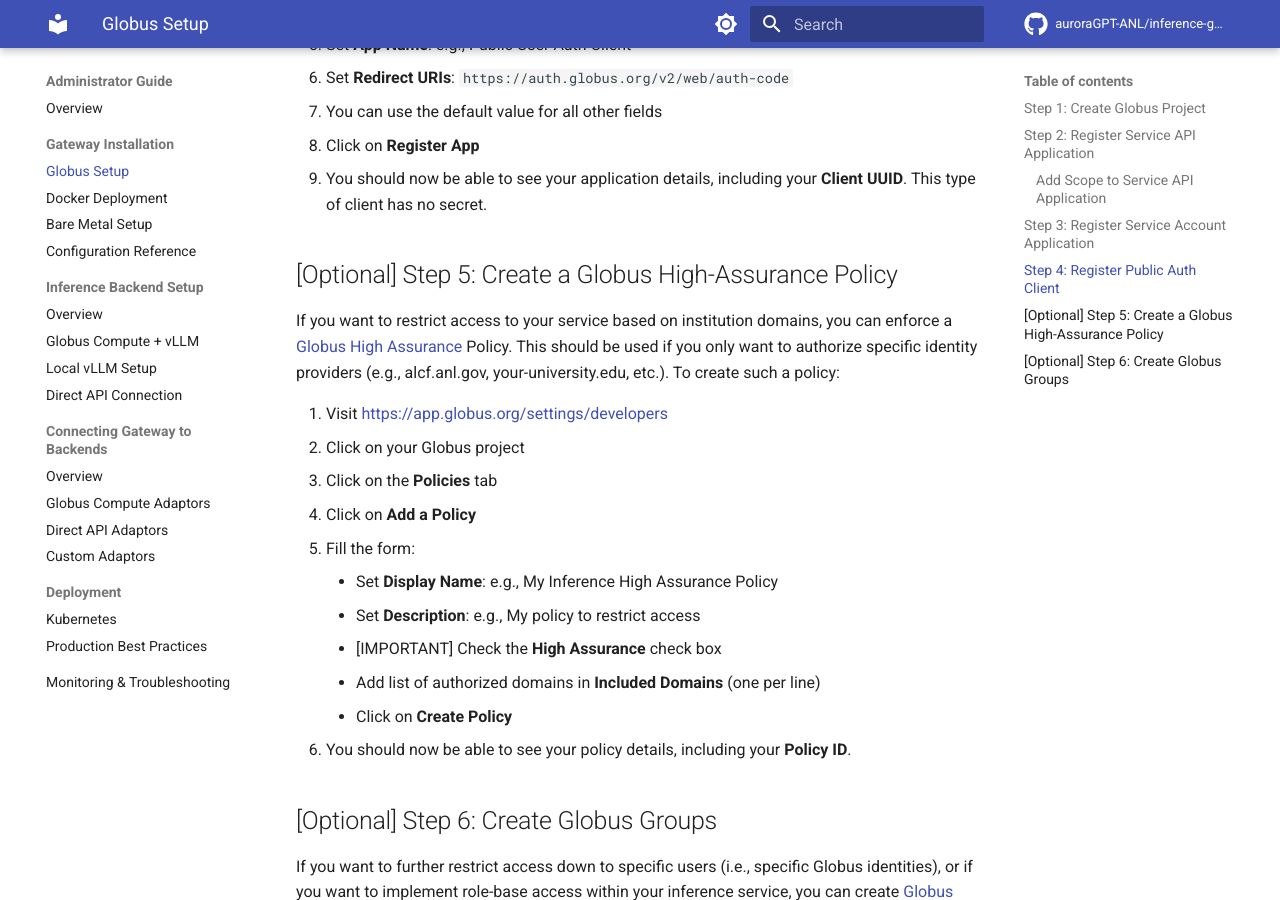
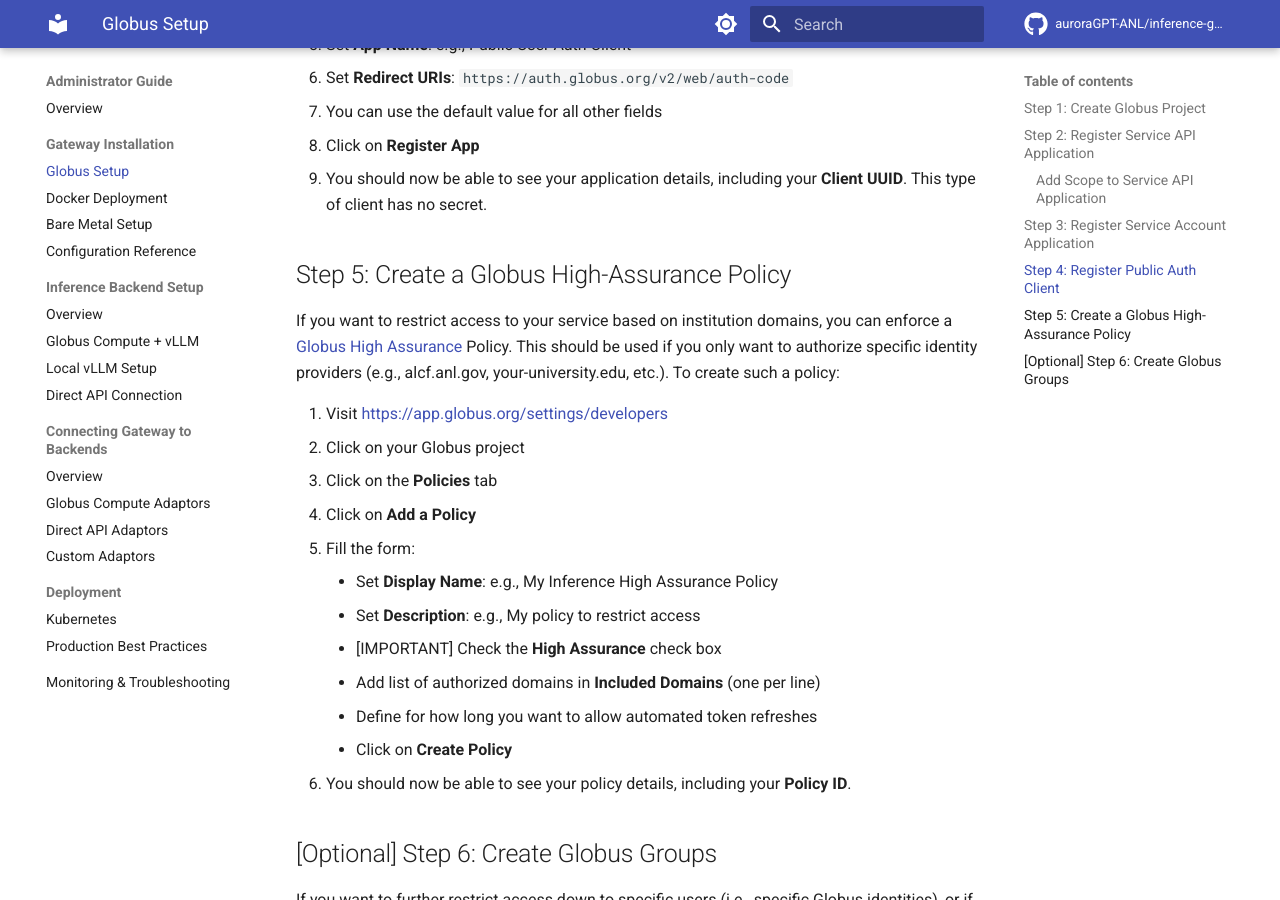
Before and after one commit to auroraGPT-ANL/inference-gateway, an MkDocs documentation site: the page built from docs/admin-guide/gateway-setup/globus-setup.md, in a window 1280 px wide and 900 px high, scrolled down 3199 px. Built offline with MkDocs 1.6.1 and Material for MkDocs 9.7.7, drawn with Linux system fonts in a browser that asks for light colours; comment, search, counter and statistics services are not loaded.

Commit message:
made HA policy step required

```diff
--- a/docs/admin-guide/gateway-setup/globus-setup.md
+++ b/docs/admin-guide/gateway-setup/globus-setup.md
@@ -110,7 +110,7 @@
    - Click on **Register App**
 5. You should now be able to see your application details, including your **Client UUID**. This type of client has no secret.
 
-## [Optional] Step 5: Create a Globus High-Assurance Policy
+## Step 5: Create a Globus High-Assurance Policy
 
 If you want to restrict access to your service based on institution domains, you can enforce a [Globus High Assurance](https://docs.globus.org/guides/overviews/security/high-assurance-overview/#user_authentication_and_access) Policy. This should be used if you only want to authorize specific identity providers (e.g., alcf.anl.gov, your-university.edu, etc.). To create such a policy:
 
@@ -123,6 +123,7 @@
     - Set **Description**: e.g., My policy to restrict access
     - [IMPORTANT] Check the **High Assurance** check box
     - Add list of authorized domains in **Included Domains** (one per line)
+    - Define for how long you want to allow automated token refreshes
     - Click on **Create Policy**
 6. You should now be able to see your policy details, including your **Policy ID**.
 
```
